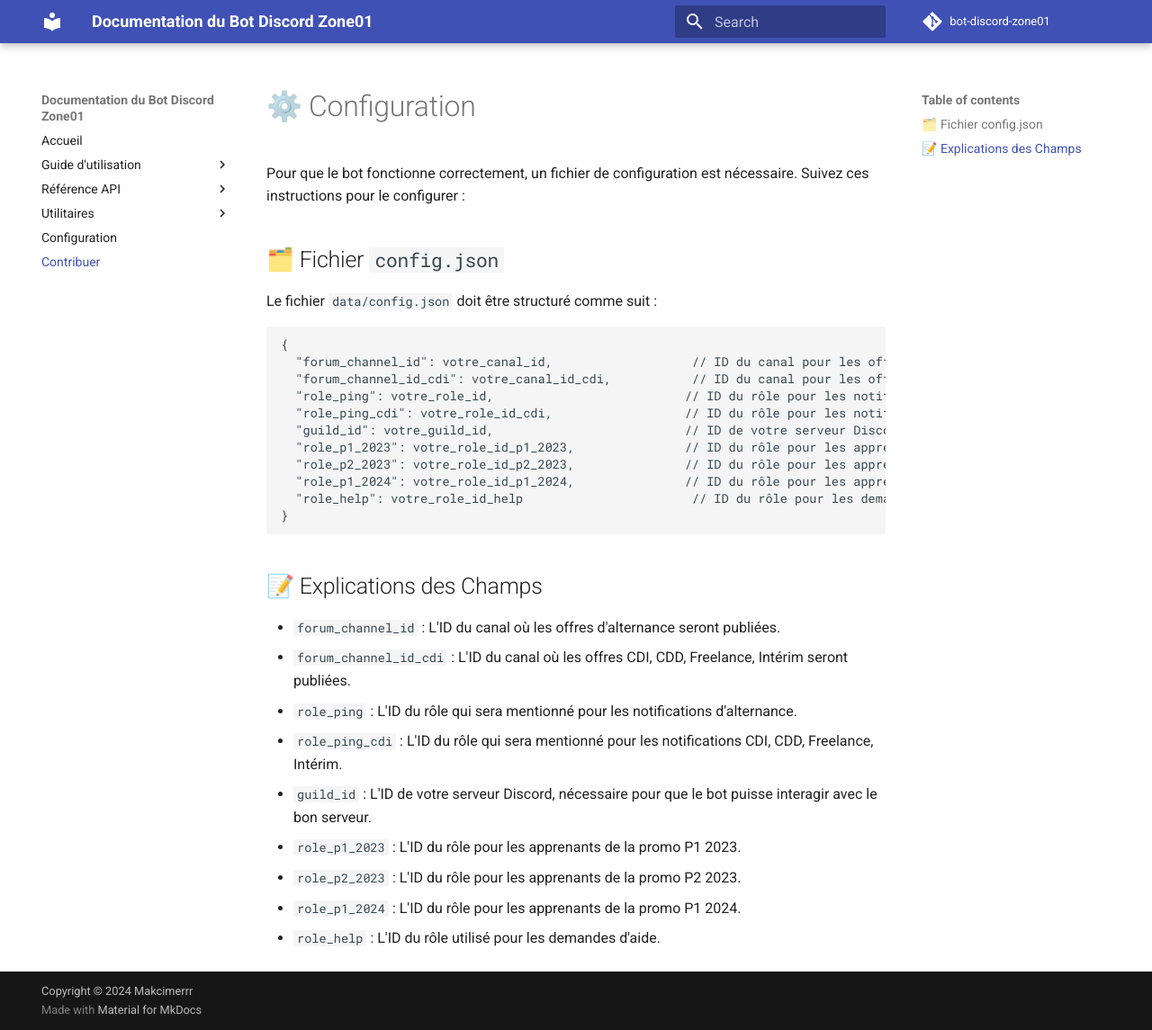
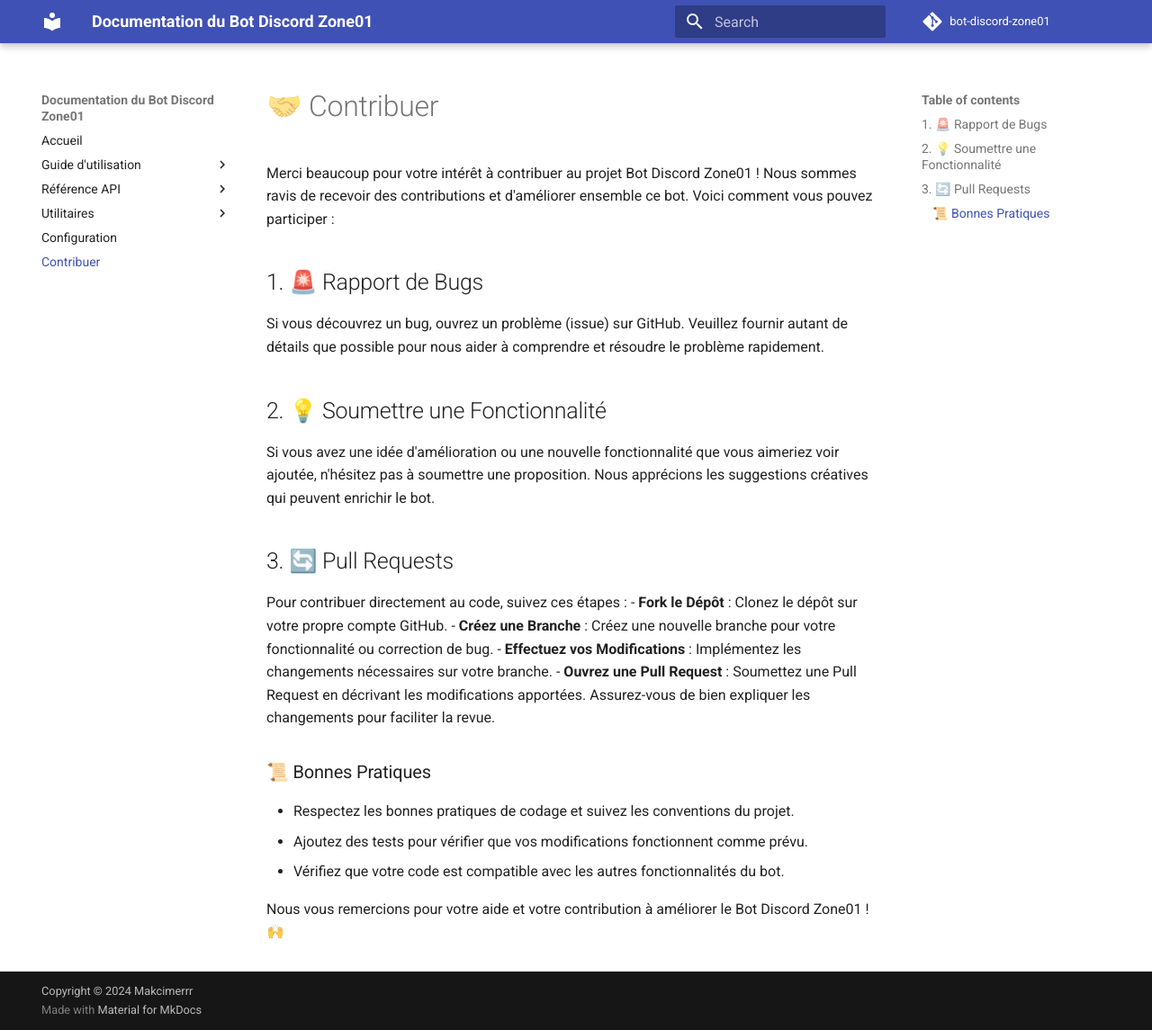
Before and after one commit to makcimerrr/bot-discord-zone01, an MkDocs documentation site: the page built from docs/contributor.md, in a window 1280 px wide and 1145 px high. Shown: the whole window at 90% size. Built offline with MkDocs 1.6.1 and Material for MkDocs 9.7.7, drawn with Linux system fonts in a browser that asks for light colours; comment, search, counter and statistics services are not loaded.

Commit message:
:memo: edit config.md contributor.md

````diff
--- a/docs/contributor.md
+++ b/docs/contributor.md
@@ -1,31 +1,23 @@
-# ⚙️ Configuration
+# 🤝 Contribuer
 
-Pour que le bot fonctionne correctement, un fichier de configuration est nécessaire. Suivez ces instructions pour le configurer :
+Merci beaucoup pour votre intérêt à contribuer au projet Bot Discord Zone01 ! Nous sommes ravis de recevoir des contributions et d'améliorer ensemble ce bot. Voici comment vous pouvez participer :
 
-## 🗂️ Fichier `config.json`
+## 1. 🚨 Rapport de Bugs
+Si vous découvrez un bug, ouvrez un problème (issue) sur GitHub. Veuillez fournir autant de détails que possible pour nous aider à comprendre et résoudre le problème rapidement.
 
-Le fichier `data/config.json` doit être structuré comme suit :
+## 2. 💡 Soumettre une Fonctionnalité
+Si vous avez une idée d'amélioration ou une nouvelle fonctionnalité que vous aimeriez voir ajoutée, n'hésitez pas à soumettre une proposition. Nous apprécions les suggestions créatives qui peuvent enrichir le bot.
 
-```json
-{
-  "forum_channel_id": votre_canal_id,                   // ID du canal pour les offres d'alternance
-  "forum_channel_id_cdi": votre_canal_id_cdi,           // ID du canal pour les offres CDI, CDD, Freelance, Intérim
-  "role_ping": votre_role_id,                          // ID du rôle pour les notifications d'alternance
-  "role_ping_cdi": votre_role_id_cdi,                  // ID du rôle pour les notifications CDI, CDD, Freelance, Intérim
-  "guild_id": votre_guild_id,                          // ID de votre serveur Discord
-  "role_p1_2023": votre_role_id_p1_2023,               // ID du rôle pour les apprenants P1 2023
-  "role_p2_2023": votre_role_id_p2_2023,               // ID du rôle pour les apprenants P2 2023
-  "role_p1_2024": votre_role_id_p1_2024,               // ID du rôle pour les apprenants P1 2024
-  "role_help": votre_role_id_help                       // ID du rôle pour les demandes d'aide
-}
-```
-## 📝 Explications des Champs
-- `forum_channel_id` : L'ID du canal où les offres d'alternance seront publiées.
-- `forum_channel_id_cdi` : L'ID du canal où les offres CDI, CDD, Freelance, Intérim seront publiées.
-- `role_ping` : L'ID du rôle qui sera mentionné pour les notifications d'alternance.
-- `role_ping_cdi` : L'ID du rôle qui sera mentionné pour les notifications CDI, CDD, Freelance, Intérim.
-- `guild_id` : L'ID de votre serveur Discord, nécessaire pour que le bot puisse interagir avec le bon serveur.
-- `role_p1_2023` : L'ID du rôle pour les apprenants de la promo P1 2023.
-- `role_p2_2023` : L'ID du rôle pour les apprenants de la promo P2 2023.
-- `role_p1_2024` : L'ID du rôle pour les apprenants de la promo P1 2024.
-- `role_help` : L'ID du rôle utilisé pour les demandes d'aide.
+## 3. 🔄 Pull Requests
+Pour contribuer directement au code, suivez ces étapes :
+- **Fork le Dépôt** : Clonez le dépôt sur votre propre compte GitHub.
+- **Créez une Branche** : Créez une nouvelle branche pour votre fonctionnalité ou correction de bug.
+- **Effectuez vos Modifications** : Implémentez les changements nécessaires sur votre branche.
+- **Ouvrez une Pull Request** : Soumettez une Pull Request en décrivant les modifications apportées. Assurez-vous de bien expliquer les changements pour faciliter la revue.
+
+### 📜 Bonnes Pratiques
+- Respectez les bonnes pratiques de codage et suivez les conventions du projet.
+- Ajoutez des tests pour vérifier que vos modifications fonctionnent comme prévu.
+- Vérifiez que votre code est compatible avec les autres fonctionnalités du bot.
+
+Nous vous remercions pour votre aide et votre contribution à améliorer le Bot Discord Zone01 ! 🙌
````
Also changed, not shown: docs/config.md (+26 -12 lines).
